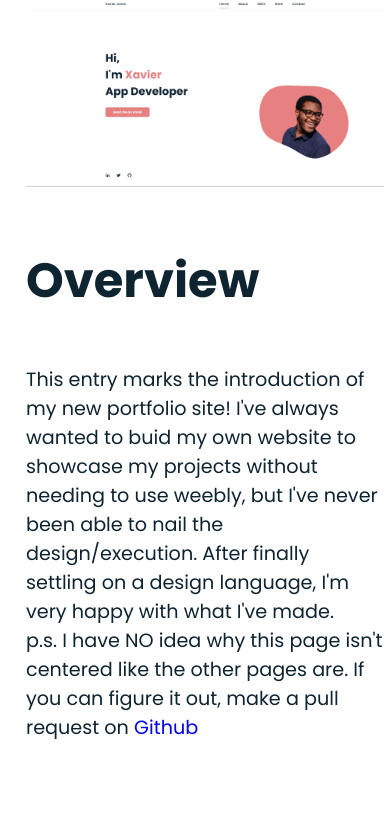
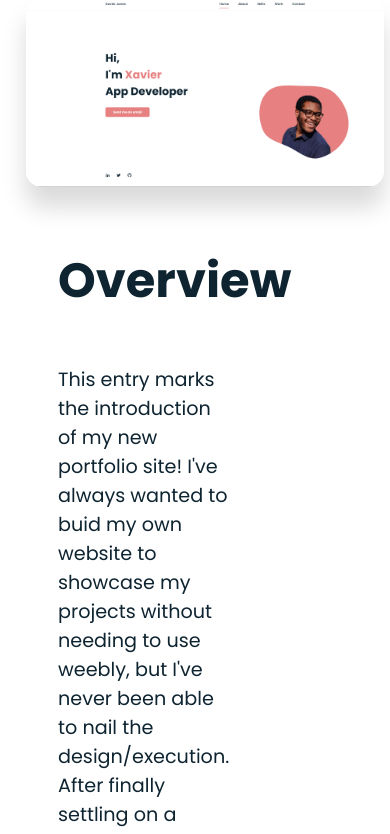
Before and after one commit to xavjones8/xavjones8.github.io, a plain HTML site: page portfolio-site.html in a window 390 px wide. Shown: the part 531-1365 px from the top of the page. Before the commit the page ends 1321 px from the top, so only its background shows below. Drawn offline with Linux system fonts and the light colour scheme; a web font is replaced by a local one.

Commit message:
Update style_folio.css

```diff
--- a/assets/css/style_folio.css
+++ b/assets/css/style_folio.css
@@ -5,7 +5,6 @@ body{
 nav li{
     list-style: none;
 }
-@media (min-width:1200px){
     section{
     width: 100%;
     height:100vh;
@@ -79,7 +78,7 @@ h3{
 li{
     list-style: circle;
 }
-}
+
 @media (max-width:1199px){
     body{
         padding:1rem;
@@ -111,6 +110,8 @@ li{
         margin-top: 10px;
         margin-bottom: 10px;
         height: auto;
+        border-radius: 1rem;
+    box-shadow: 0 20px 25px rgba(0,0,0,.15);}
     }
     .left-title{
         display: flex;
```
